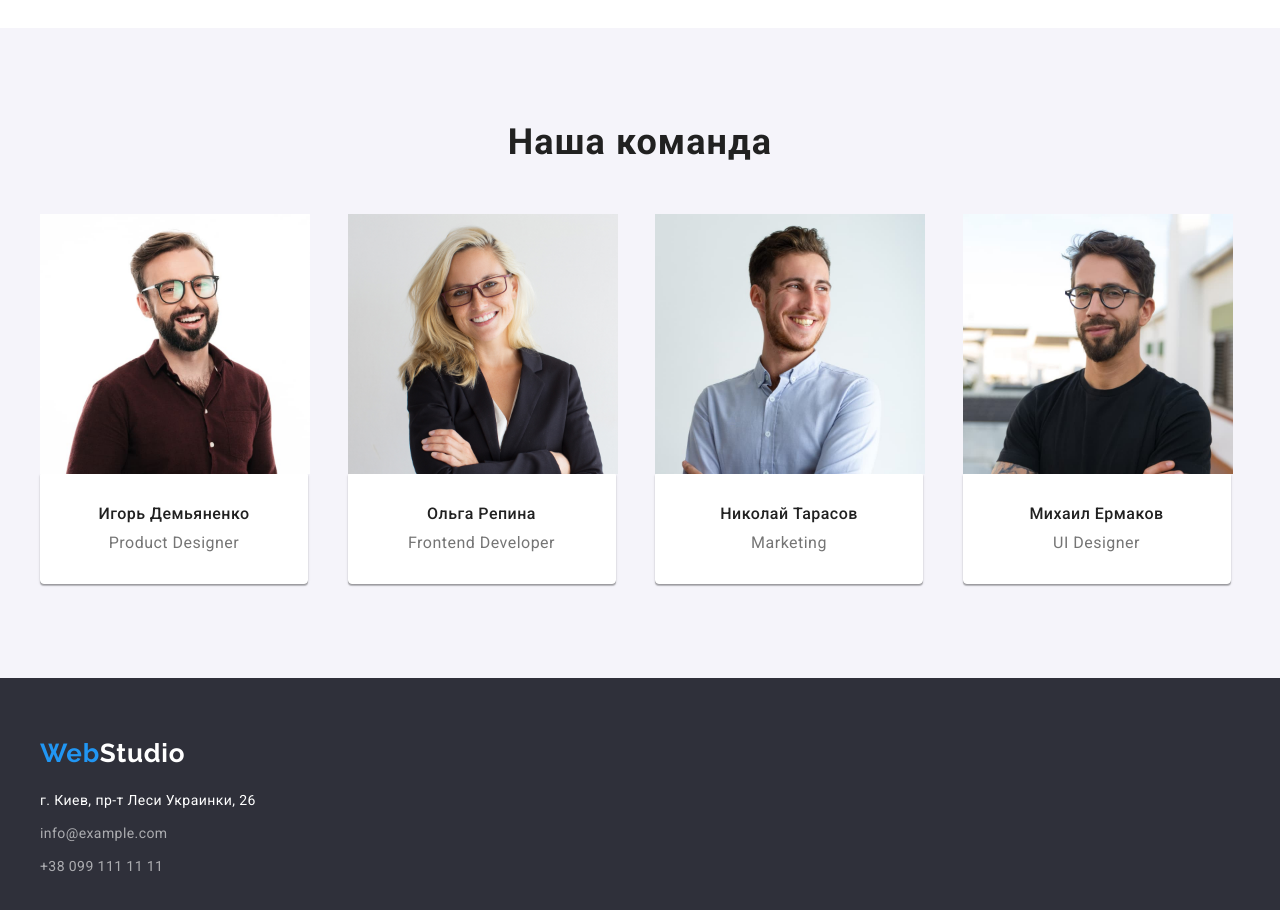
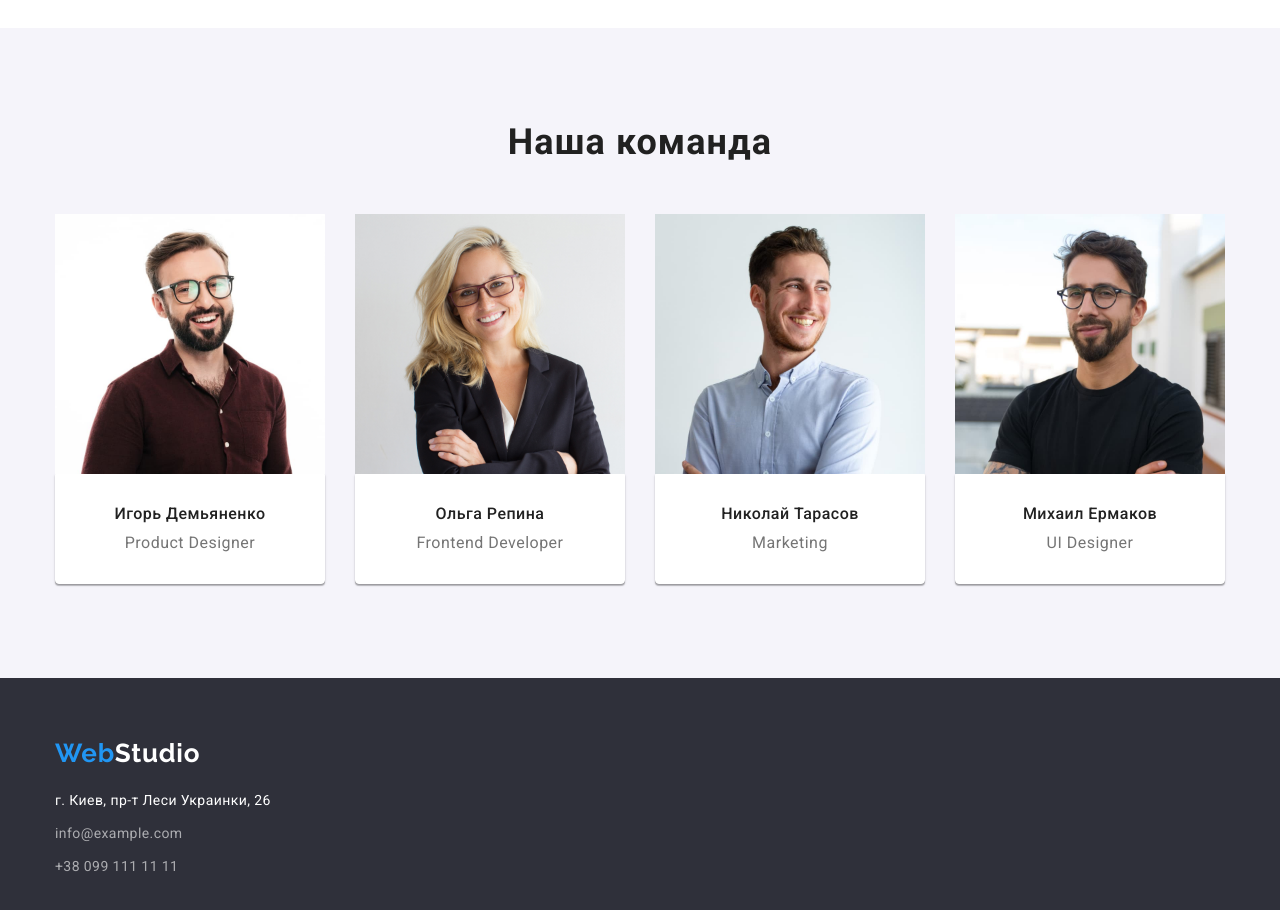
Before and after one commit to AnnaBoldyreva1505/goit-markup-hw-03, a plain HTML site: page index.html in a window 1280 px wide. Shown: the part 1420-2330 px from the top of the page. Drawn offline with nearby package versions, Linux system fonts and the light colour scheme.

Commit message:
1200 экрану

```diff
--- a/css/styles.css
+++ b/css/styles.css
@@ -46,7 +46,7 @@ img {
 }
 
 .container {
-    width: 1230px;
+    width: 1200px;
     padding-left: 15px;
     padding-right: 15px;
     margin-left: auto;
@@ -372,7 +372,7 @@ img {
 }
 
 .employees-border{
-    width: 268px;
+    /* width: 268px; */
     border: 1px solid #FFFFFF;
     background: #FFFFFF;
     box-shadow: 0px 1px 3px rgba(0, 0, 0, 0.12), 0px 1px 1px rgba(0, 0, 0, 0.14), 0px 2px 1px rgba(0, 0, 0, 0.2);
```
